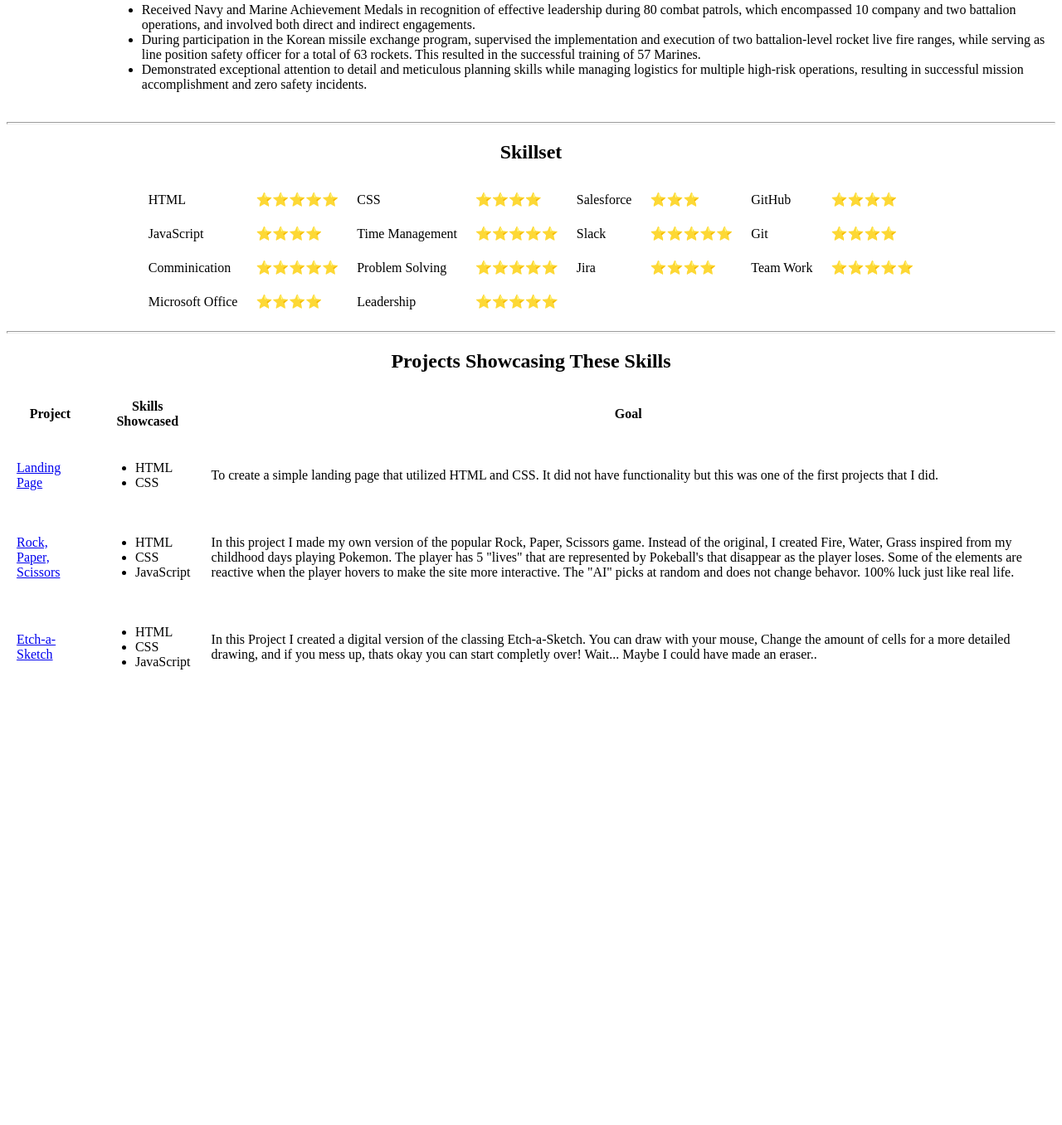
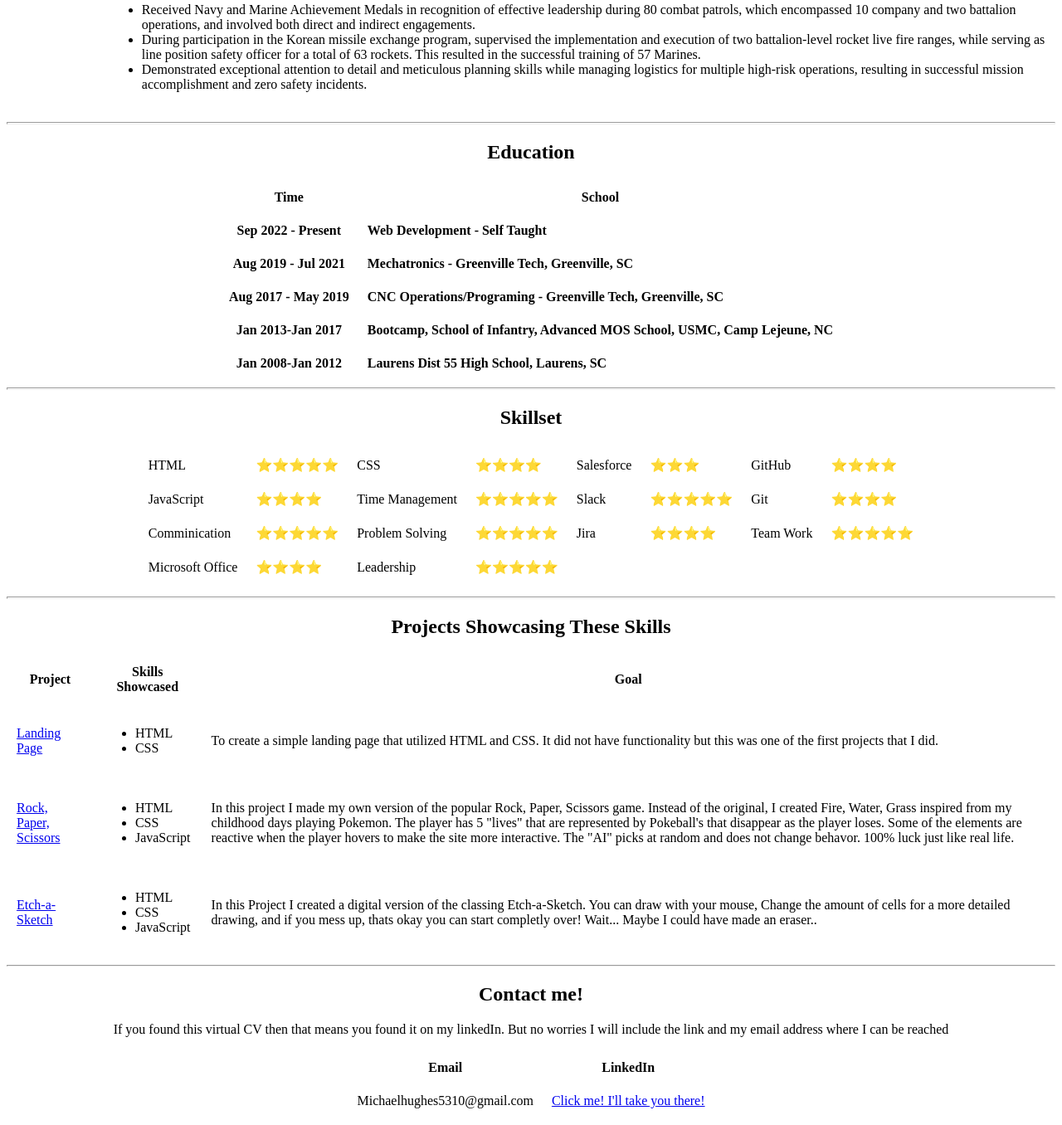
Before and after one commit to mtacoustics/html_CV, a plain HTML site: page index.html in a window 1280 px wide. Shown: the part 989-2345 px from the top of the page at 83% size. Before the commit the page ends 1832 px from the top, so only its background shows below. Drawn offline with Linux system fonts and the light colour scheme.

Commit message:
Added an education portion.

```diff
--- a/index.html
+++ b/index.html
@@ -78,6 +78,36 @@
             </td>
         </tr>
     </table>
+    <hr size="3">
+    <center>
+        <h2>Education</h2>
+        <table cellpadding="10">
+            <tr>
+                <th>Time</th>
+                <th>School</th>
+            </tr>
+            <tr>
+                <th>Sep 2022 - Present</th>
+                <td><strong> Web Development - Self Taught</strong></td>
+            </tr>
+            <tr>
+                <th>Aug 2019 - Jul 2021</th>
+                <td><strong> Mechatronics - Greenville Tech, Greenville, SC</strong></td>
+            </tr>
+            <tr>
+                <th>Aug 2017 - May 2019</th>
+                <td><strong>CNC Operations/Programing - Greenville Tech, Greenville, SC</strong></td>
+            </tr>
+            <tr>
+                <th>Jan 2013-Jan 2017</th>
+                <td><strong>Bootcamp, School of Infantry, Advanced MOS School, USMC, Camp Lejeune, NC</strong></td>
+            </tr>
+            <tr>
+                <th>Jan 2008-Jan 2012</th>
+                <td><strong>Laurens Dist 55 High School, Laurens, SC</strong></td>
+            </tr>
+        </table>
+    </center>
     <hr size="3">
     <center>
         <h2>Skillset</h2>
@@ -185,5 +215,20 @@
         </tr>
     </table>
     </center>
+    <hr>
+    <center>
+        <h2>Contact me!</h2>
+        <p>If you found this virtual CV then that means you found it on my linkedIn. But no worries I will include the link and my email address where I can be reached</p>
+        <table cellpadding="10">
+            <tr>
+                <th>Email</th>
+                <th>LinkedIn</th>
+            </tr>
+            <tr>
+                <td>Michaelhughes5310@gmail.com</td>
+                <td><a href="https://www.linkedin.com/in/michael-hughes-b4326a127/">Click me! I'll take you there!</a></td>
+            </tr>
+        </table>
+    </center>
 </body>
 </html>
```
